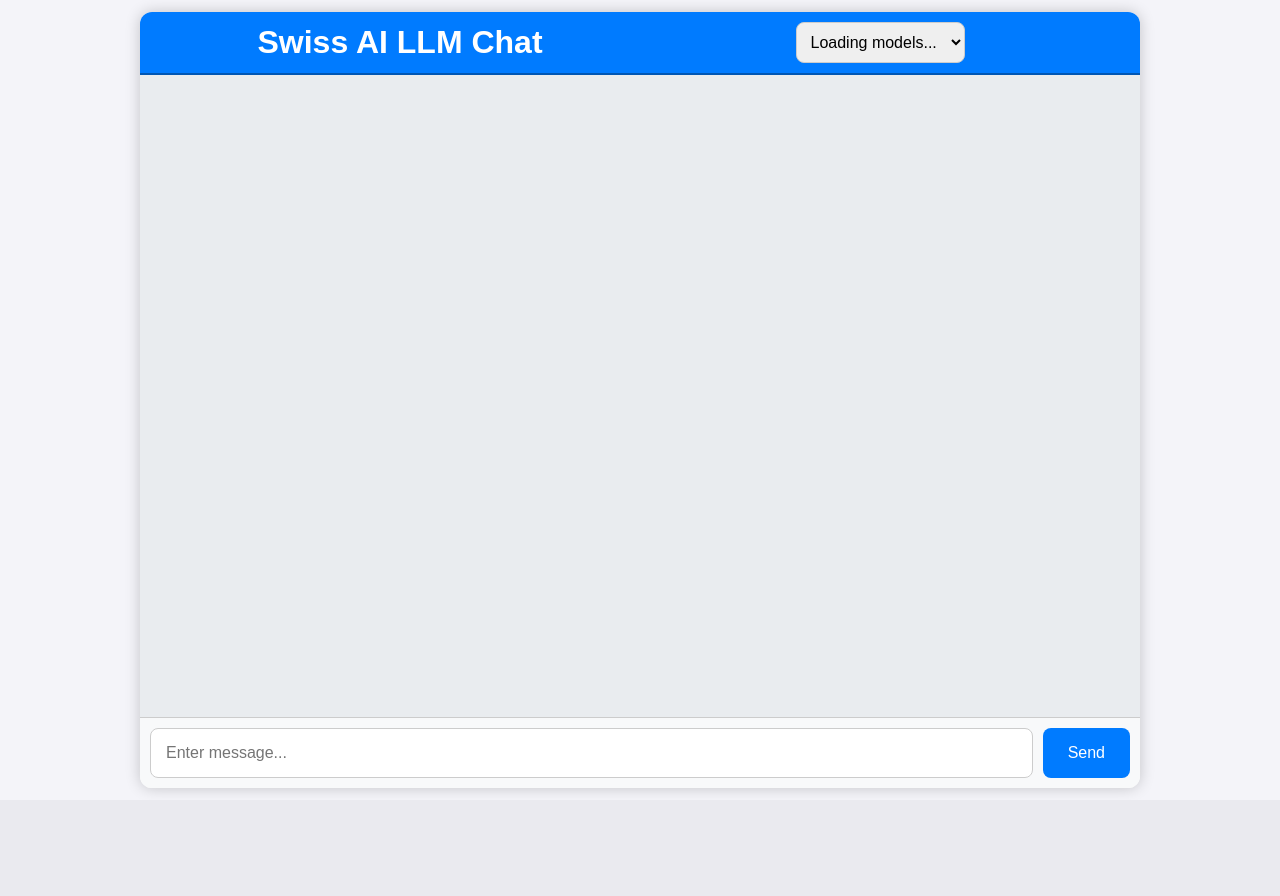
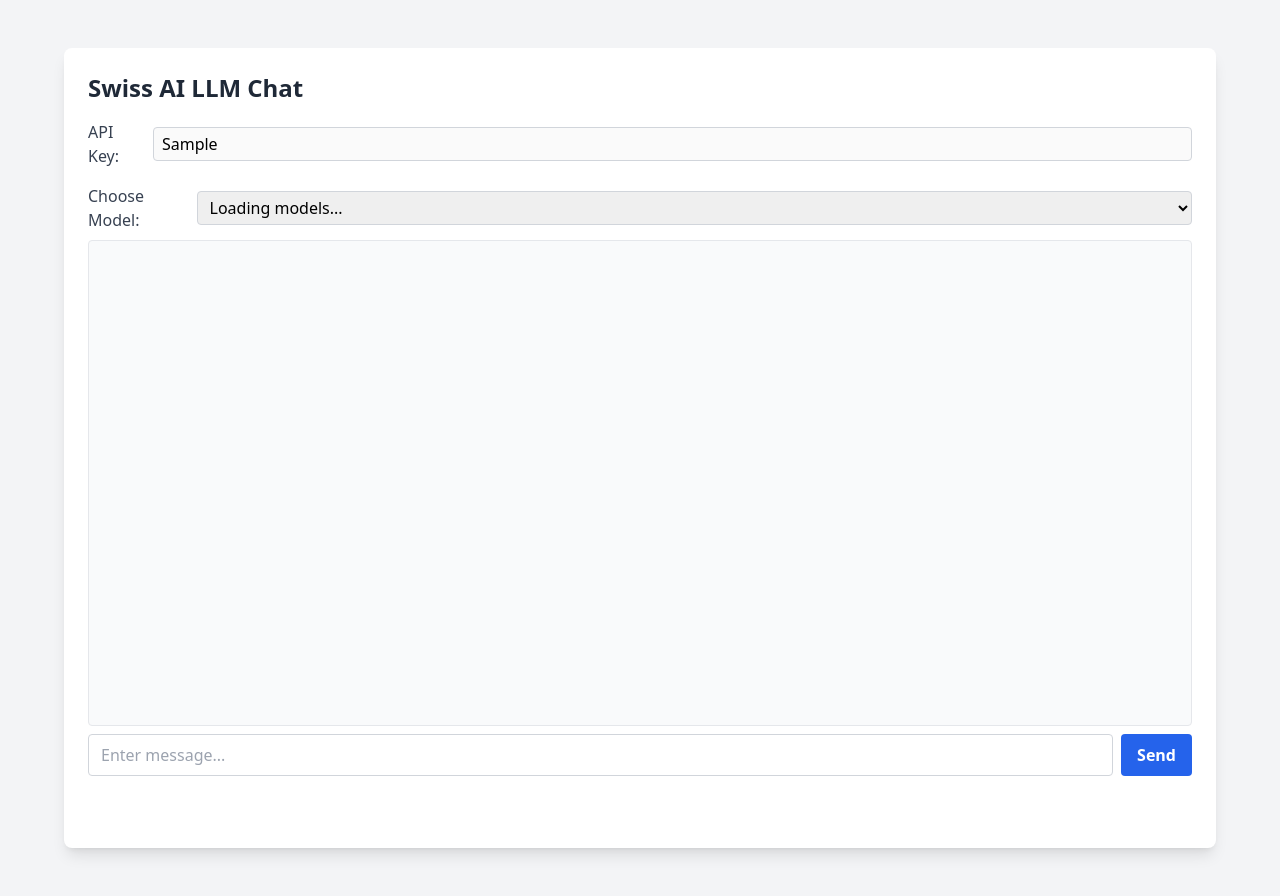
Before and after one commit to swiss-ai/llm-proxy, a FastAPI app: template templates/chat_gui.html in a window 1280 px wide. Before the commit the page ends 789 px from the top, so only its background shows below. Run offline with FastAPI, Linux system fonts and the light colour scheme; the template is opened without the code that fills it: most values are stand-ins (such as "Sample title", 1, 10 or a date in 2020); some libraries are stand-ins or nearby versions.

Commit message:
improve chat ui

```diff
--- a/main.py
+++ b/main.py
@@ -12,15 +12,15 @@ from fastapi.middleware.cors import CORSMiddleware
 from authlib.integrations.starlette_client import OAuth
 from starlette.middleware.sessions import SessionMiddleware
 from starlette.requests import Request as StarletteRequest
-import llm as llm
+from fastapi.staticfiles import StaticFiles
 from utils import getenv, set_env_variables, get_all_models, get_online_models
 from user_utils import APIKey, get_or_create_apikey
 from fastapi.templating import Jinja2Templates
 from fastapi.responses import PlainTextResponse
+import llm as llm
 
 API_BASE=os.environ.get("RC_API_BASE", "http://140.238.223.13:8092/v1/service/llm/v1")
 ENDPOINT = urlparse(API_BASE)
-
 ENDPOINT = f"{ENDPOINT.scheme}://{ENDPOINT.netloc}/v1/dnt/table"
 master_key = os.getenv("RC_PROXY_MASTER_KEY", "sk-research-computer-master-key-xzyao")
 PG_HOST = os.environ.get("PG_HOST", "sqlite:///./test.db")
@@ -29,6 +29,9 @@ app = FastAPI()
 app.add_middleware(SessionMiddleware, secret_key="some-random-string")
 templates = Jinja2Templates(directory="templates")
 engine = create_engine(PG_HOST)
+app.mount("/static", StaticFiles(directory="static"), name="static")
+
+
 known_keys = set()
 oauth = OAuth()
 
@@ -163,7 +166,6 @@ async def health():
 @app.get("/login")
 async def login(request: Request):
     callback_addr = f"{request.base_url}users/callbacks"
-    print(callback_addr)
     return await oauth.auth0.authorize_redirect(
         request=request,
         redirect_uri=callback_addr,
@@ -184,23 +186,24 @@ async def callback(request: StarletteRequest):
 async def get_api_key(request: Request):
     # retrieve the users
     user_info = request.cookies.get("user")
+    if not user_info:
+        return RedirectResponse(url="/login")
     user_info = json.loads(user_info.replace("\'", "\""))
-    if user_info['https://cilogon.org/idp_name'] in ['ETH Zurich', 'EPFL - EPF Lausanne', 'Universite de Lausanne', 'Universität Bern', 'University of Zurich']:
+    if user_info['https://cilogon.org/idp_name'] in [
+        'ETH Zurich',
+        'EPFL - EPF Lausanne',
+        'Universite de Lausanne',
+        'Universität Bern',
+        'University of Zurich'
+    ]:
         user_key = get_or_create_apikey(engine=engine, owner_email=user_info['email']).key
     else:
         raise HTTPException(status_code=status.HTTP_401_UNAUTHORIZED, detail=f"User not authenticated! Your IDP is {user_info['https://cilogon.org/idp_name']}")
+
     available_models = get_all_models(endpoint=ENDPOINT)
-    return templates.TemplateResponse("api_key.html", {"request": request, "api_key": user_key, "user": user_info, "models": available_models})
-
-@app.get("/chat", response_class=HTMLResponse)
-async def get_chat_gui(request: Request):
-    # retrieve the users
-    user_info = request.cookies.get("user")
-    user_info = json.loads(user_info.replace("\'", "\""))
-    if user_info['https://cilogon.org/idp_name'] not in ['ETH Zurich', 'EPFL - EPF Lausanne', 'Universite de Lausanne', 'Universität Bern', 'University of Zurich']:
-        raise HTTPException(status_code=status.HTTP_401_UNAUTHORIZED, detail=f"User not authenticated! Your IDP is {user_info['https://cilogon.org/idp_name']}")
-    user_key = get_or_create_apikey(engine=engine, owner_email=user_info['email']).key
-    return templates.TemplateResponse("chat_gui.html", {"request": request, "api_key": user_key})
+    response = templates.TemplateResponse("api_key.html", {"request": request, "api_key": user_key, "user": user_info, "models": available_models})
+    response.set_cookie("rc_api_key", user_key)
+    return response
 
 @app.get("/metrics")
 def get_aggregated_metrics(request: Request):
@@ -226,6 +229,14 @@ def get_aggregated_metrics(request: Request):
         media_type="text/plain",
     )
 
+@app.get("/chat")
+async def chat(request: Request):
+    # api_key = request.cookies.get("rc_api_key")
+    # if not api_key:
+    #     return RedirectResponse(url="/login")
+    api_key = "sk-rc-3WtVVZQZr_O9ZowG4aQ9VQ"
+    return templates.TemplateResponse("chat_gui.html", {"request": request, "apiKey": api_key})
+
 if __name__ == "__main__":
     import uvicorn
     uvicorn.run(app, host="0.0.0.0", port=getenv("PORT", 8080))
--- /dev/null
+++ b/static/chat.js
@@ -0,0 +1,163 @@
+window.onload = function () {
+    const sendBtnElem = document.getElementById("sendBtn");
+    const chatMessageElem = document.getElementById("chatMessage");
+    const chatOutputElem = document.getElementById("chatOutput");
+    const loadingContainerElem = document.getElementById("loadingContainer");
+    const modelSelectElem = document.getElementById("modelSelect");
+
+    // Call fetchModels when the page loads
+    fetchModels();
+
+    sendBtnElem.addEventListener("click", function () {
+        const message = chatMessageElem.value;
+        const selectedModel = modelSelectElem.value;
+
+        if (!selectedModel) {
+            alert("Please select a model.");
+            return;
+        }
+
+        if (message) {
+            generateUserChatBubble(message);
+            loadingContainerElem.classList.remove("invisible");
+            sendChatGPTMessage(message, selectedModel, generateAIChatBubble);
+            chatMessageElem.value = "";
+        } else {
+            alert("Please enter a message.");
+        }
+    });
+
+    function fetchModels() {
+        fetch('https://fmapi.swissai.cscs.ch/models')  // Ensure this is the correct path
+            .then(response => response.json())
+            .then(data => {
+                console.log(data.data)
+                if (data.data && data.data.length > 0) {
+                    let models = data.data.map(model => model.id);
+                    // Populate models into the dropdown
+                    modelSelectElem.innerHTML = models.map(model => `<option value="${model}">${model}</option>`).join("");
+                } else {
+                    alert("No models available online");
+                }
+            })
+            .catch(() => {
+                alert("Error fetching models from the server.");
+            });
+    }
+
+    function generateUserChatBubble(message) {
+        const chatMessageDiv = document.createElement("div");
+        chatMessageDiv.className = "flex items-start space-x-3 mb-3";
+        const userAvatar = document.createElement("img");
+
+        try {
+            let user = document.cookie.split(';').find((cookie) => cookie.includes('user')).split('=')[1];
+            user = JSON.parse(decodeURIComponent(user)).user;
+            let userEmailHash = CryptoJS.MD5("test@test.com");
+            userAvatar.src = `https://www.gravatar.com/avatar/${userEmailHash}?s=48&d=identicon`;
+        }
+        catch (error) {
+            userAvatar.src = "/static/images/user_avatar.png"; // Make sure this image exists
+            console.error("Error parsing user cookie:", error);
+        }
+
+        userAvatar.alt = "User Avatar";
+        userAvatar.className = "w-8 h-8 rounded-full";
+
+        const messageDiv = document.createElement("div");
+        messageDiv.className = "bg-blue-100 text-gray-800 px-4 py-2 rounded-lg max-w-md break-words";
+        messageDiv.innerHTML = `<md-block>${message}</md-block>`;
+
+        chatMessageDiv.appendChild(userAvatar);
+        chatMessageDiv.appendChild(messageDiv);
+
+        chatOutputElem.appendChild(chatMessageDiv);
+        chatOutputElem.scrollTop = chatOutputElem.scrollHeight;
+    }
+
+    function generateAIChatBubble(message) {
+        const chatMessageDiv = document.createElement("div");
+        chatMessageDiv.className = "flex items-start space-x-3 mb-3";
+
+        const modelAvatar = document.createElement("img");
+        modelAvatar.src = "/static/images/model_avatar.png"; // Make sure this image exists
+        modelAvatar.alt = "Model Avatar";
+        modelAvatar.className = "w-8 h-8 rounded-full";
+
+        const messageDiv = document.createElement("div");
+        messageDiv.className = "bg-green-100 text-gray-800 px-4 py-2 rounded-lg max-w-md break-words";
+        messageDiv.innerHTML = `<md-block>${message}</md-block>`;
+
+        chatMessageDiv.appendChild(modelAvatar);
+        chatMessageDiv.appendChild(messageDiv);
+
+        chatOutputElem.appendChild(chatMessageDiv);
+        chatOutputElem.scrollTop = chatOutputElem.scrollHeight;
+        loadingContainerElem.classList.add("invisible");
+        return messageDiv;
+    }
+
+    async function sendChatGPTMessage(message, model, onSuccessCallback) {
+        const chatHistory = [{ role: "user", content: message.trim() }];
+        const BASE_URL = "https://fmapi.swissai.cscs.ch/chat/completions";
+        const API_KEY = document.getElementById("apiKey").value;
+        const messageBody = {
+            model: model,
+            messages: chatHistory,
+            stream: true, // Enable streaming
+        };
+
+        const response = await fetch(BASE_URL, {
+            method: "POST",
+            headers: {
+                "Authorization": `Bearer ${API_KEY}`,
+                "Content-Type": "application/json",
+            },
+            body: JSON.stringify(messageBody),
+        });
+
+        if (!response.ok) {
+            alert("Error communicating with the API.");
+            console.error(response.statusText);
+            return;
+        }
+
+        const reader = response.body.getReader();
+        const decoder = new TextDecoder("utf-8");
+        const aiMessageElem = onSuccessCallback();
+
+        let buffer = "";
+        aiMessageElem.textContent = ""
+        while (true) {
+            const { value, done } = await reader.read();
+            if (done) break;
+            buffer += decoder.decode(value, { stream: true });
+            const chunks = buffer.split("\n\n");
+            buffer = chunks.pop(); // Keep incomplete chunk in the buffer
+
+            for (const chunk of chunks) {
+                if (chunk.startsWith("data:")) {
+                    const data = chunk.slice(5).trim(); // Remove "data:" prefix
+                    if (data === "[DONE]") {
+                        return;
+                    }
+
+                    try {
+                        const parsed = JSON.parse(data);
+                        if (parsed.choices && parsed.choices[0].delta.content) {
+                            const partialText = parsed.choices[0].delta.content;
+                            // if partitialText is not undefined
+
+                            if (partialText) {
+                                aiMessageElem.textContent += partialText; // Append to the AI chat bubble
+                                chatOutputElem.scrollTop = chatOutputElem.scrollHeight;
+                            }
+                        }
+                    } catch (error) {
+                        console.error("Error parsing streaming response:", error);
+                    }
+                }
+            }
+        }
+    }
+};
--- a/templates/chat_gui.html
+++ b/templates/chat_gui.html
@@ -1,376 +1,73 @@
 <!DOCTYPE html>
 <html lang="en">
+
 <head>
 	<meta charset="UTF-8">
 	<meta name="viewport" content="width=device-width, initial-scale=1.0">
 	<title>Swiss AI LLM Chat</title>
-    <style>
-      body {
-	font-family: Arial, sans-serif;
-	margin: 0;
-	padding: 0;
-	display: flex;
-	justify-content: center;
-	align-items: center;
-	min-height: 100vh;
-	background-color: #f4f4f9;
-      }
+	<script defer src="/static/chat.js"></script>
+	<script src="https://cdn.tailwindcss.com"></script>
+	<script
+		src="https://cdnjs.cloudflare.com/ajax/libs/crypto-js/4.0.0/core.min.js"></script>
+	<script
+		src="https://cdnjs.cloudflare.com/ajax/libs/crypto-js/3.1.9-1/md5.js"></script>
 
-      #appContainer {
-	width: 1000px;
-	height: 97vh;
-	margin: 5px;
-	background-color: #fff;
-	box-shadow: 0 0 15px rgba(0, 0, 0, 0.2);
-	border-radius: 12px;
-	overflow: hidden;
-	display: flex;
-	flex-direction: column;
-      }
-
-      #header {
-	padding: 3px;
-	background-color: #007bff;
-	color: white;
-	text-align: center;
-	border-bottom: 2px solid #0056b3;
-      }
-
-      .model-selector {
-	margin-top: 10px;
-	display: flex;
-	justify-content: center;
-	align-items: center;
-      }
-
-      label {
-	font-size: 16px;
-	margin-right: 10px;
-	font-weight: bold;
-      }
-
-      .custom-dropdown select {
-	padding: 10px;
-	border: 1px solid #ccc;
-	border-radius: 8px;
-	font-size: 16px;
-	outline: none;
-	cursor: pointer;
-      }
-
-      .custom-dropdown select:focus {
-	border-color: #007bff;
-      }
-
-      .chat-history {
-	flex-grow: 1;
-	overflow-y: auto;
-	padding: 20px;
-	background-color: #e9ecef;
-	display: flex;
-	flex-direction: column;
-	gap: 10px;
-      }
-
-      .container {
-	border-radius: 12px;
-	max-width: 70%;
-      }
-
-      .user-container {
-	background-color: #007bff;
-	color: white;
-	align-self: flex-end;
-      }
-
-      .darker {
-	background-color: #e1e1e1;
-	color: black;
-	align-self: flex-start;
-      }
-
-      .input-container {
-	display: flex;
-	border-top: 1px solid #ccc;
-	padding: 10px;
-	background-color: #f8f9fa;
-      }
-
-      .input-field {
-	flex-grow: 1;
-	padding: 15px;
-	border: 1px solid #ccc;
-	border-radius: 8px;
-	font-size: 16px;
-	outline: none;
-      }
-
-      .input-field:focus {
-	border-color: #007bff;
-      }
-
-      .btn {
-	margin-left: 10px;
-	background-color: #007bff;
-	color: white;
-	border: none;
-	padding: 15px 25px;
-	font-size: 16px;
-	border-radius: 8px;
-	cursor: pointer;
-      }
-
-      .btn:hover {
-	background-color: #0056b3;
-      }
-
-      .d-none {
-	display: none;
-      }
-
-      /* Scrollbar styles */
-      .chat-history::-webkit-scrollbar {
-	width: 10px;
-      }
-
-      .chat-history::-webkit-scrollbar-thumb {
-	background-color: #ccc;
-	border-radius: 8px;
-      }
-
-      .chat-history::-webkit-scrollbar-thumb:hover {
-	background-color: #aaa;
-      }
-
-      #chatOutput > .container > p {
-	margin: 10px;
-      }
-
-      /* Adjust header for responsive design */
-      #header {
-	padding: 10px 20px;
-	display: flex;
-	flex-direction: row;
-	justify-content: space-between;
-	align-items: center;
-	flex-wrap: wrap;
-	background-color: #007bff;
-	color: white;
-	text-align: center;
-	border-bottom: 2px solid #0056b3;
-      }
-
-      #header h1 {
-	margin: 0;
-	flex: 1;
-	text-align: center;
-      }
-
-      .model-selector {
-	margin-top: 0;
-	flex: 1;
-	display: flex;
-	justify-content: center;
-      }
-
-      .custom-dropdown select {
-	width: 100%;
-	max-width: 200px;
-      }
-
-      /* Adjust message styles for smartphones */
-      @media (max-width: 768px) {
-	.chat-history .container {
-	  max-width: 100%;
-	}
-
-	#appContainer {
-	  border-radius: 0;
-	  height: 100vh;
-	  margin: 0;
-	}
-
-	#header {
-	  flex-direction: column;
-	  text-align: center;
-	}
-
-	#header h1,
-	.model-selector {
-	  width: 100%;
-	  font-size: x-large;
-	}
-
-	.custom-dropdown select {
-	  max-width: none;
-	}
-      }
-
-    </style>
 	<script>
-      window.onload = function () {
-	const sendBtnElem = document.getElementById("sendBtn");
-	const chatMessageElem = document.getElementById("chatMessage");
-	const chatOutputElem = document.getElementById("chatOutput");
-	const modelSelectElem = document.getElementById("modelSelect");
-
-	// Call fetchModels when the page loads
-	fetchModels();
-
-	sendBtnElem.addEventListener("click", function () {
-	  const message = chatMessageElem.value;
-	  const selectedModel = modelSelectElem.value;
-
-	  if (!selectedModel) {
-	    alert("Please select a model.");
-	    return;
-	  }
-
-	  if (message) {
-	    generateUserChatBubble(message);
-	    sendChatGPTMessage(message, selectedModel, generateAIChatBubble);
-	    chatMessageElem.value = "";
-	  } else {
-	    alert("Please enter a message.");
-	  }
-	});
-
-	function fetchModels() {
-	  const BASE_URL = "https://fmapi.swissai.cscs.ch/models";
-
-	  fetch(BASE_URL, {
-	    method: "GET",
-	    headers: {
-              "Content-Type": "application/json",
-	    },
-	  })
-	    .then(response => {
-              if (!response.ok) {
-		throw new Error(`Error fetching models: ${response.status} ${response.statusText}`);
-              }
-              return response.json();
-	    })
-	    .then(data => {
-              if (data.data && data.data.length > 0) {
-		const models = data.data.map(model => model.id); // Extract model IDs
-		modelSelectElem.innerHTML = models
-		  .map(model => `<option value="${model}">${model}</option>`)
-		  .join("");
-              } else {
-		alert("No models available.");
-              }
-	    })
-	    .catch(error => {
-              alert("Error fetching models from the API.");
-              console.error(error);
-	    });
-	}
-
-	function generateUserChatBubble(message) {
-	  const chatBubbleElem = document.createElement("div");
-	  chatBubbleElem.classList.add("container", "user-container");
-	  chatBubbleElem.innerHTML = `<p>${message}</p>`;
-	  chatOutputElem.appendChild(chatBubbleElem);
-	  chatOutputElem.scrollTop = chatOutputElem.scrollHeight;
-	}
-
-	function generateAIChatBubble() {
-	  const chatBubbleElem = document.createElement("div");
-	  chatBubbleElem.classList.add("container", "darker");
-	  const messageElem = document.createElement("p");
-	  chatBubbleElem.appendChild(messageElem);
-	  chatOutputElem.appendChild(chatBubbleElem);
-	  chatOutputElem.scrollTop = chatOutputElem.scrollHeight;
-
-	  return messageElem;
-	}
-
-	async function sendChatGPTMessage(message, model, onSuccessCallback) {
-	  const chatHistory = [{ role: "user", content: message.trim() }];
-	  console.log("current call to an API:", message, model);
-
-	  const API_KEY = "{{ api_key }}"; // Replace with your API key
-	  const BASE_URL = "https://fmapi.swissai.cscs.ch/chat/completions";
-
-	  const messageBody = {
-	    model: model,
-	    messages: chatHistory,
-	    stream: true, // Enable streaming
-	  };
-
-	  const response = await fetch(BASE_URL, {
-	    method: "POST",
-	    headers: {
-              "Authorization": `Bearer ${API_KEY}`,
-              "Content-Type": "application/json",
-	    },
-	    body: JSON.stringify(messageBody),
-	  });
-
-	  if (!response.ok) {
-	    alert("Error communicating with the API.");
-	    console.error(response.statusText);
-	    return;
-	  }
-
-	  const reader = response.body.getReader();
-	  const decoder = new TextDecoder("utf-8");
-	  const aiMessageElem = onSuccessCallback();
-
-	  let buffer = "";
-	  while (true) {
-	    const { value, done } = await reader.read();
-	    if (done) break;
-
-	    buffer += decoder.decode(value, { stream: true });
-	    const chunks = buffer.split("\n\n");
-	    buffer = chunks.pop(); // Keep incomplete chunk in the buffer
-
-	    for (const chunk of chunks) {
-              if (chunk.startsWith("data:")) {
-		const data = chunk.slice(5).trim(); // Remove "data:" prefix
-		if (data === "[DONE]") {
-		  return;
-		}
-
-		try {
-		  const parsed = JSON.parse(data);
-		  if (parsed.choices && parsed.choices[0].delta.content) {
-		    const partialText = parsed.choices[0].delta.content;
-		    aiMessageElem.textContent += partialText; // Append to the AI chat bubble
-		    chatOutputElem.scrollTop = chatOutputElem.scrollHeight;
-		  }
-		} catch (error) {
-		  console.error("Error parsing streaming response:", error);
+		tailwind.config = {
+			theme: {
+				extend: {
+					colors: {
+						clifford: '#da373d',
 					}
 				}
 			}
 		}
-	}
-      };
 	</script>
 </head>
-  <body>
-    <div id="appContainer">
-      <div id="header" class="responsive-header">
-        <h1>Swiss AI LLM Chat</h1>
-        <div class="model-selector">
-          <div class="custom-dropdown">
-            <select id="modelSelect">
+
+<body class="bg-gray-100 min-h-screen flex flex-col p-4 md:p-8 lg:p-12">
+	<div id="appContainer"
+		class="w-full max-w-full h-screen md:max-w-2xl lg:max-w-4xl xl:max-w-6xl bg-white rounded-lg shadow-lg p-6 flex flex-col gap-2 mx-auto">
+		<div id="header" class="flex flex-col gap-4">
+			<h2 class="text-2xl font-semibold text-gray-800">Swiss AI LLM Chat</h2>
+			<div class="flex flex-col sm:flex-row items-start sm:items-center gap-2">
+				<label for="apiKey" class="text-gray-700 font-medium w-full sm:w-auto">API Key:</label>
+				<input id="apiKey" type="text" placeholder="Enter API key"
+					value="{{ apiKey }}"
+					aria-disabled="true"
+					disabled
+					class="border border-gray-300 rounded px-2 py-1 w-full sm:flex-grow focus:outline-none focus:ring-2 focus:ring-blue-500">
+			</div>
+
+			<div class="model-selector flex flex-col sm:flex-row items-start sm:items-center gap-2">
+				<label for="modelSelect" class="text-gray-700 font-medium w-full sm:w-auto">Choose Model:</label>
+				<select id="modelSelect"
+					class="border border-gray-300 rounded px-2 py-1 w-full sm:flex-grow focus:outline-none focus:ring-2 focus:ring-blue-500">
 					<option value="">Loading models...</option>
 				</select>
 			</div>
 		</div>
+
+		<!-- For the chat output, we use a responsive height that grows on larger screens -->
+		<div id="chatOutput"
+			class="chat-history overflow-y-auto border border-gray-200 rounded p-4 bg-gray-50 space-y-4 h-80 sm:h-96 md:h-[50vh] lg:h-[60vh] xl:h-[70vh]">
 		</div>
-      <div id="chatOutput" class="chat-history">
-        <!-- Chat messages will appear here -->
+
+		<form id="chatForm" action="javascript:void(0)" class="flex flex-col sm:flex-row items-stretch gap-2">
+			<input id="chatMessage"
+				class="input-field flex-grow border border-gray-300 rounded px-3 py-2 focus:outline-none focus:ring-2 focus:ring-blue-500"
+				type="text" placeholder="Enter message..." name="usrnm">
+			<button type="submit" id="sendBtn"
+				class="btn bg-blue-600 text-white font-semibold py-2 px-4 rounded hover:bg-blue-700 focus:outline-none focus:ring-2 focus:ring-blue-500">
+				Send
+			</button>
+		</form>
+
+		<div id="loadingContainer"
+			class="container darker d-none flex items-center justify-center bg-yellow-100 text-yellow-800 font-semibold py-2 px-4 rounded invisible">
+			<p>AI is thinking...</p>
 		</div>
-      <form id="chatForm" action="javascript:void(0)">
-        <div class="input-container">
-          <input id="chatMessage" class="input-field" type="text" placeholder="Enter message..." name="usrnm">
-          <button type="submit" id="sendBtn" class="btn">Send</button>
-        </div>
-      </form>
 	</div>
 </body>
+<script src="https://cdn.jsdelivr.net/gh/MarketingPipeline/Markdown-Tag/markdown-tag.js"></script>
 </html>
```
Also changed, not shown: static/images/model_avatar.png (added), static/images/user_avatar.png (added), 1 other file. Lines whose indentation alone changed are shown as unchanged.
